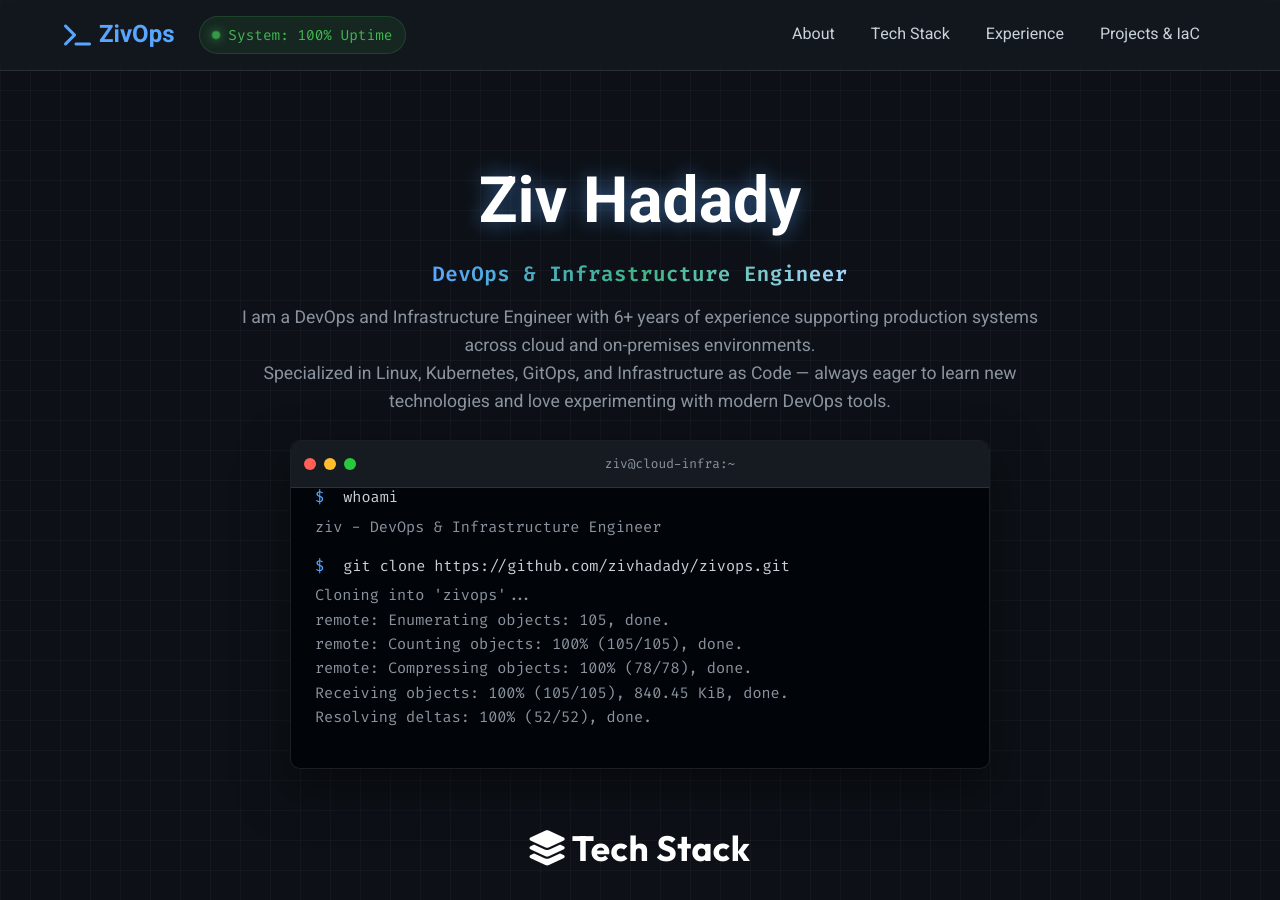
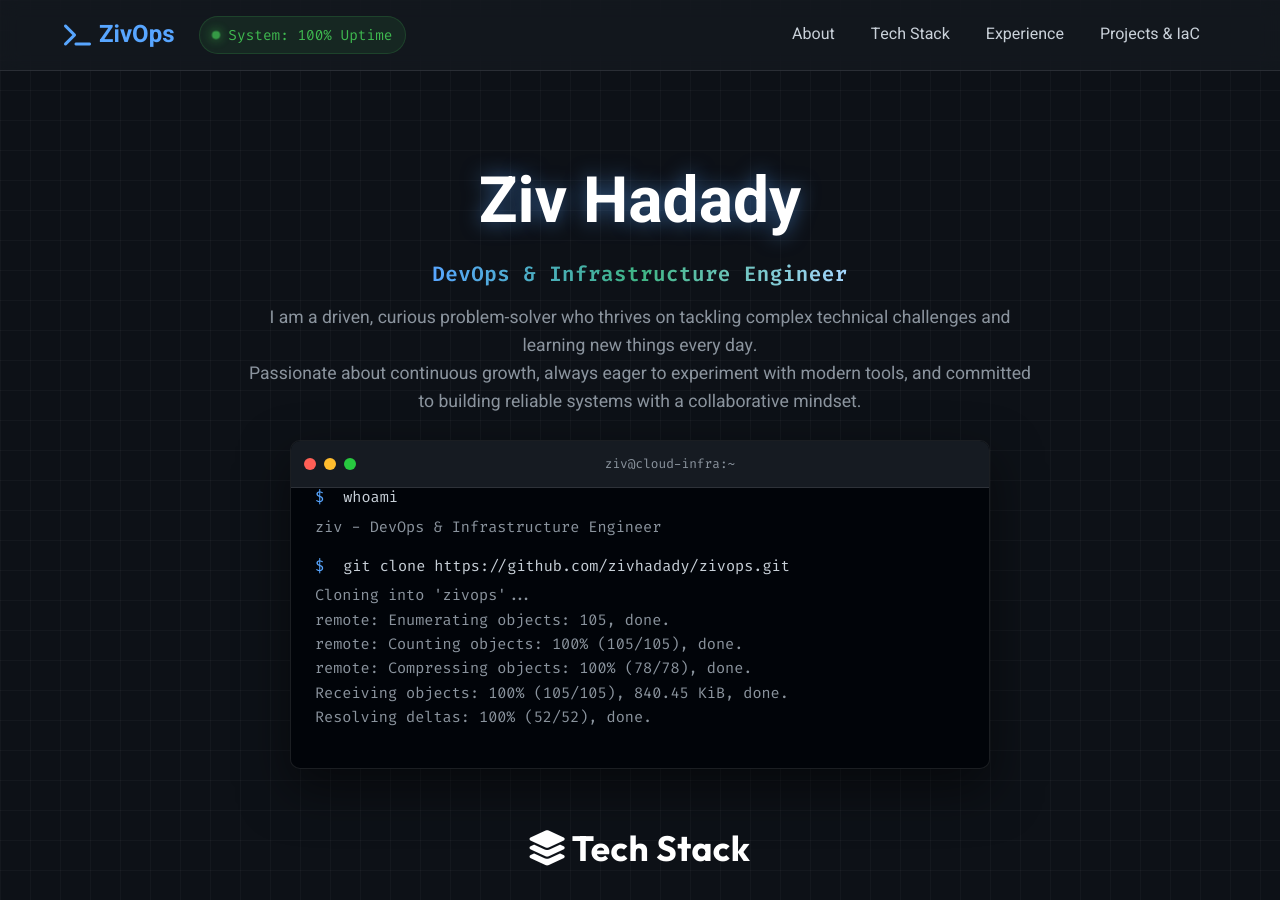
Before and after one commit to zivhadady/zivops, a Jekyll site: the page built from index.html, in a window 1280 px wide and 900 px high. Built offline with Jekyll 4.4.1, drawn with Linux system fonts in a browser that asks for light colours.

Commit message:
content: update bio to focus on character and curiosity

```diff
--- a/index.html
+++ b/index.html
@@ -6,7 +6,8 @@ title: Ziv Hadady | DevOps & Infrastructure Engineer
     <div class="hero-content">
         <h1 class="glitch" data-text="Ziv Hadady">Ziv Hadady</h1>
         <p class="subtitle">DevOps & Infrastructure Engineer</p>
-        <p class="summary-text">I am a DevOps and Infrastructure Engineer with 6+ years of experience supporting production systems across cloud and on-premises environments.<br>Specialized in Linux, Kubernetes, GitOps, and Infrastructure as Code — always eager to learn new technologies and love experimenting with modern DevOps tools.</p>
+        <p class="summary-text">I am a driven, curious problem-solver who thrives on tackling complex technical challenges and learning new things every day.<br>Passionate about continuous growth, always eager to experiment with modern tools, and committed to building reliable systems with a collaborative mindset.</p>
+
 
 
         <div class="terminal">
```
